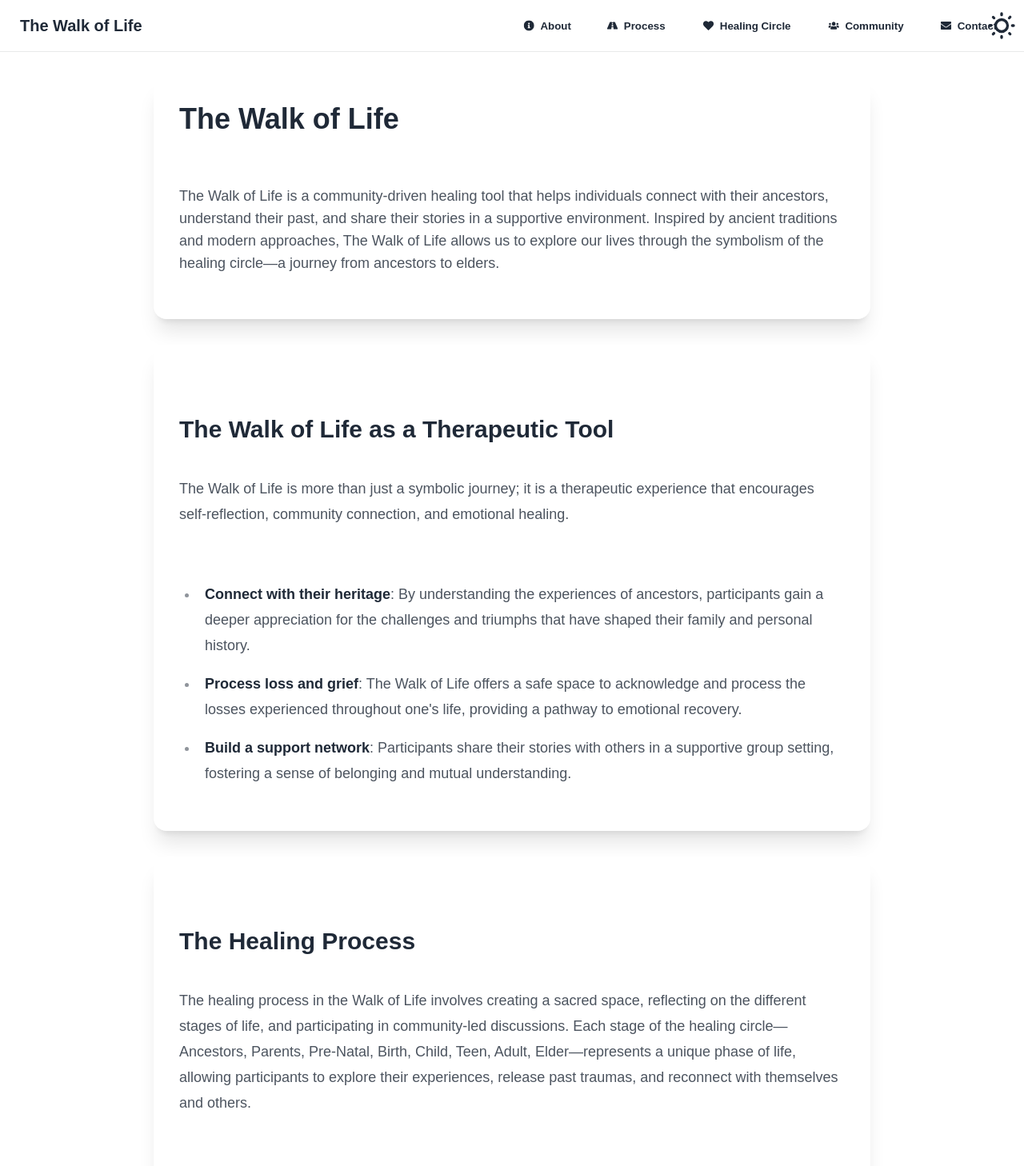
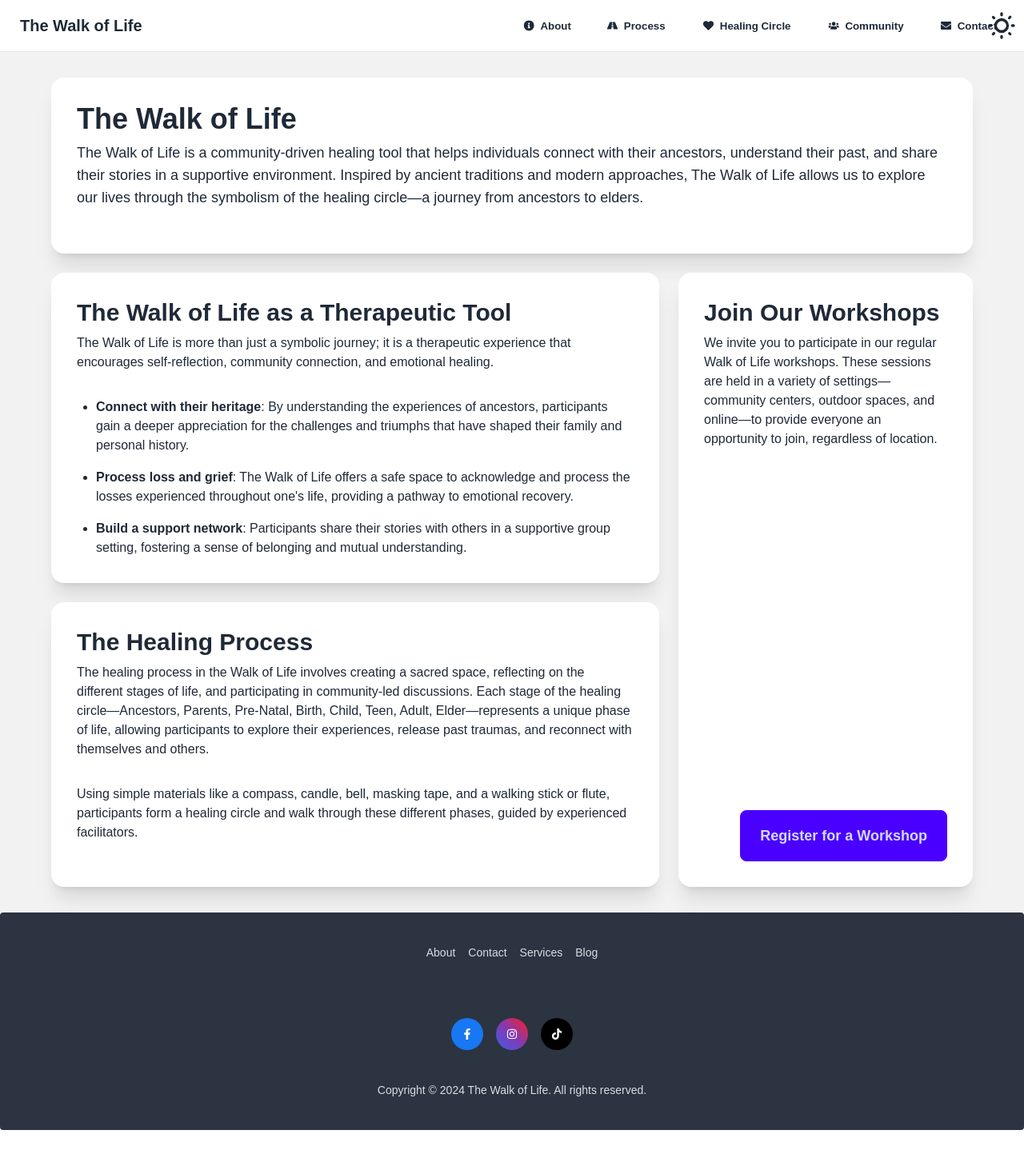
Before and after one commit to patgpt/walk-of-life, a Next.js app: page /process in a window 1280 px wide. Shown: the top 1458 px of the page at 80% size. After the commit the page ends 1413 px from the top, so only its background shows below. Built offline with nearby package versions, Linux system fonts and the light colour scheme.

Commit message:
Refactor layout and styling for About, Community, Contact, Process pages to enhance consistency and readability

```diff
--- a/src/app/about/page.tsx
+++ b/src/app/about/page.tsx
@@ -4,10 +4,10 @@ import SocialIcons from '@/components/SocialIcons/SocialIcons';
 
 export default function AboutPage() {
   return (
-    <div className="mx-auto px-4 py-8" >
-      <main className="max-w-7xl mx-auto">
+    <div className="mx-auto px-4 py-8 text-base-content" >
+      <div className="max-w-7xl mx-auto">
         <div className="grid grid-cols-1 md:grid-cols-3 gap-4 auto-rows-[minmax(200px,auto)]">
-          {/* Main heading card - spans 3 columns */}
+          {/* div heading card - spans 3 columns */}
           <div className="card bg-base-100 shadow-xl md:col-span-3 hover:shadow-2xl transition-shadow">
             <div className="card-body">
               <h1 className="card-title text-4xl">About The Walk of Life</h1>
@@ -96,7 +96,7 @@ export default function AboutPage() {
             </div>
           </div>
         </div>
-      </main>
+      </div>
     </div>
   );
 }
--- a/src/app/community/page.tsx
+++ b/src/app/community/page.tsx
@@ -27,7 +27,7 @@ const CommunityPage: React.FC = () => {
     }, []);
 
     return (
-        <main className="container mx-auto py-16 px-4 lg:px-0 grid gap-8 grid-cols-1 md:grid-cols-2 lg:grid-cols-3">
+        <div className="py-16 mx-8 lg:px-0 grid gap-8 grid-cols-1 md:grid-cols-2 lg:grid-cols-3 text-base-content bg-base-200">
             {/* Welcome Section */}
             <section className="p-6 bg-base-200 rounded-lg shadow-md">
                 <h2 className="text-4xl font-bold mb-6">Welcome to Our Community</h2>
@@ -159,7 +159,7 @@ const CommunityPage: React.FC = () => {
                     <button className="btn btn-primary">Join the Community Now</button>
                 </Link>
             </section>
-        </main>
+        </div>
     );
 };
 
--- a/src/app/contact/page.tsx
+++ b/src/app/contact/page.tsx
@@ -5,7 +5,7 @@ import Link from "next/link";
 
 export const Page = () => {
     return (
-        <div className="mx-auto px-4 py-8">
+        <div className="mx-auto px-4 py-8 text-base-content bg-base-200">
             <div className="max-w-7xl mx-auto">
                 <div className="grid grid-cols-1 md:grid-cols-2 gap-4">
                     {/* Main heading card */}
--- a/src/app/layout.tsx
+++ b/src/app/layout.tsx
@@ -30,7 +30,7 @@ export default function RootLayout({
     <html lang="en" className="h-full">
       <body className={`${geistSans.variable} ${geistMono.variable} antialiased min-h-full`}>
         <Header />
-        <main className="max-w-none prose-base-content min-h-full">
+        <main className="max-w-none prose-base-content min-h-full bg-base-200">
           {children}
         </main>
         <Footer />
--- a/src/app/process/page.tsx
+++ b/src/app/process/page.tsx
@@ -2,11 +2,11 @@ import React from 'react';
 
 export default function ProcessPage() {
     return (
-        <div className="container mx-auto px-4 py-8">
-            <main className="prose prose-lg max-w-4xl mx-auto">
-                <article className="space-y-8">
-                    <div className="card bg-base-100 shadow-xl">
-                        <div className="card-body">
+        <div className="px-4 py-8 bg-base-200">
+            <main className="max-w-6xl mx-auto text-base-content">
+                <div className="grid grid-cols-1 md:grid-cols-2 lg:grid-cols-3 gap-6 auto-rows-min">
+                    <div className="card bg-base-100 shadow-xl md:col-span-2 lg:col-span-3">
+                        <div className="card-body text-content">
                             <h1 className="card-title text-4xl">The Walk of Life</h1>
                             <p className="text-lg mb-6">
                                 The Walk of Life is a community-driven healing tool that helps individuals connect with their ancestors,
@@ -17,8 +17,8 @@ export default function ProcessPage() {
                         </div>
                     </div>
 
-                    <div className="card bg-base-100 shadow-xl">
-                        <div className="card-body">
+                    <div className="card bg-base-100 shadow-xl lg:col-span-2">
+                        <div className="card-body text-content">
                             <h2 className="card-title text-3xl">The Walk of Life as a Therapeutic Tool</h2>
                             <p className="mb-6">
                                 The Walk of Life is more than just a symbolic journey; it is a therapeutic experience that encourages
@@ -35,7 +35,22 @@ export default function ProcessPage() {
                         </div>
                     </div>
 
-                    <div className="card bg-base-100 shadow-xl">
+                    <div className="card bg-base-100 shadow-xl row-span-2">
+                        <div className="card-body">
+                            <h2 className="card-title text-3xl">Join Our Workshops</h2>
+                            <p className="mb-6">
+                                We invite you to participate in our regular Walk of Life workshops. These sessions are held in a variety of
+                                settings—community centers, outdoor spaces, and online—to provide everyone an opportunity to join, regardless of location.
+                            </p>
+                            <div className="card-actions justify-end mt-6">
+                                <button className="btn btn-primary btn-lg">
+                                    Register for a Workshop
+                                </button>
+                            </div>
+                        </div>
+                    </div>
+
+                    <div className="card bg-base-100 shadow-xl md:col-span-2">
                         <div className="card-body">
                             <h2 className="card-title text-3xl">The Healing Process</h2>
                             <p className="mb-6">
@@ -50,22 +65,7 @@ export default function ProcessPage() {
                             </p>
                         </div>
                     </div>
-
-                    <div className="card bg-base-100 shadow-xl">
-                        <div className="card-body">
-                            <h2 className="card-title text-3xl">Join Our Workshops</h2>
-                            <p className="mb-6">
-                                We invite you to participate in our regular Walk of Life workshops. These sessions are held in a variety of
-                                settings—community centers, outdoor spaces, and online—to provide everyone an opportunity to join, regardless of location.
-                            </p>
-                            <div className="card-actions justify-end mt-6">
-                                <button className="btn btn-primary btn-lg">
-                                    Register for a Workshop
-                                </button>
-                            </div>
-                        </div>
-                    </div>
-                </article>
+                </div>
             </main>
         </div>
     );
```
